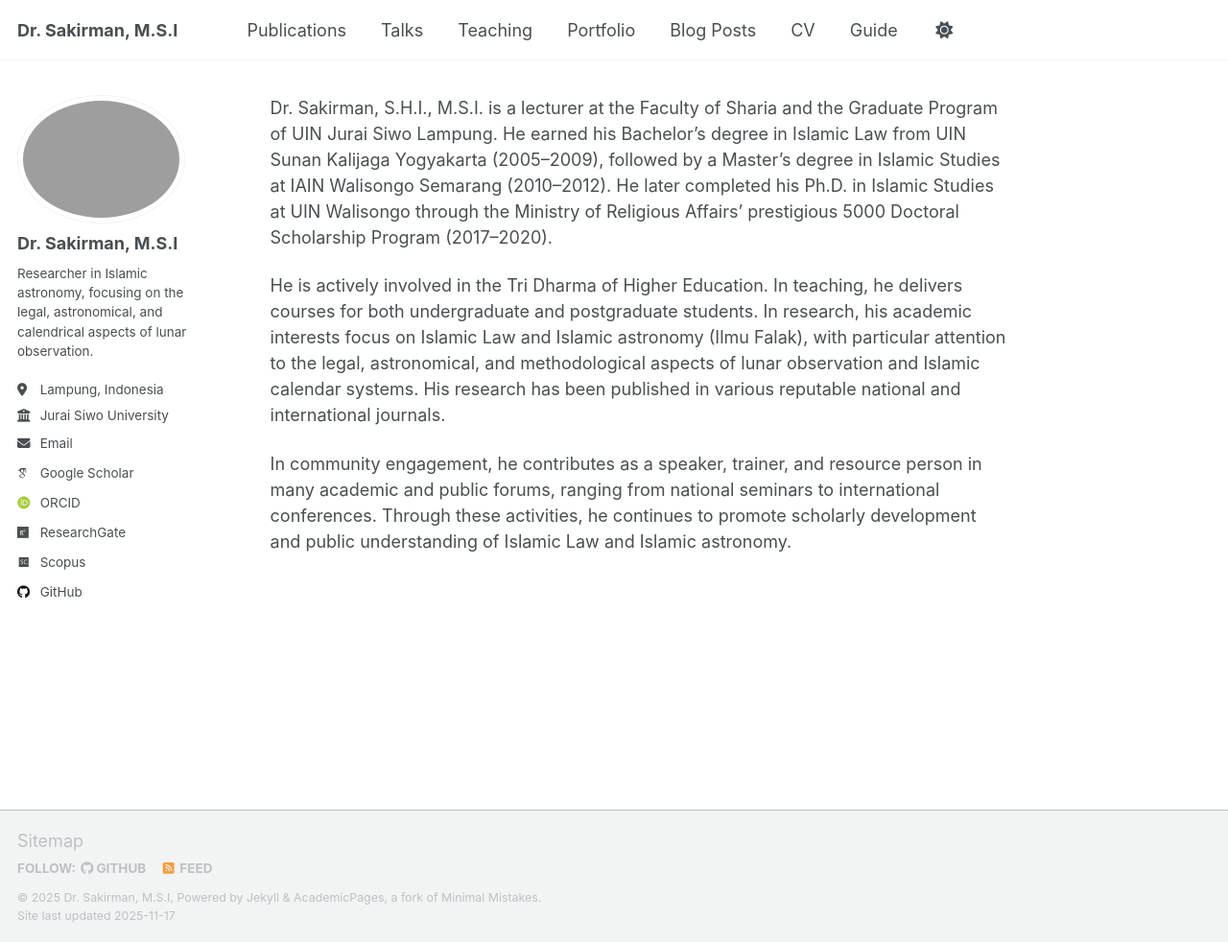
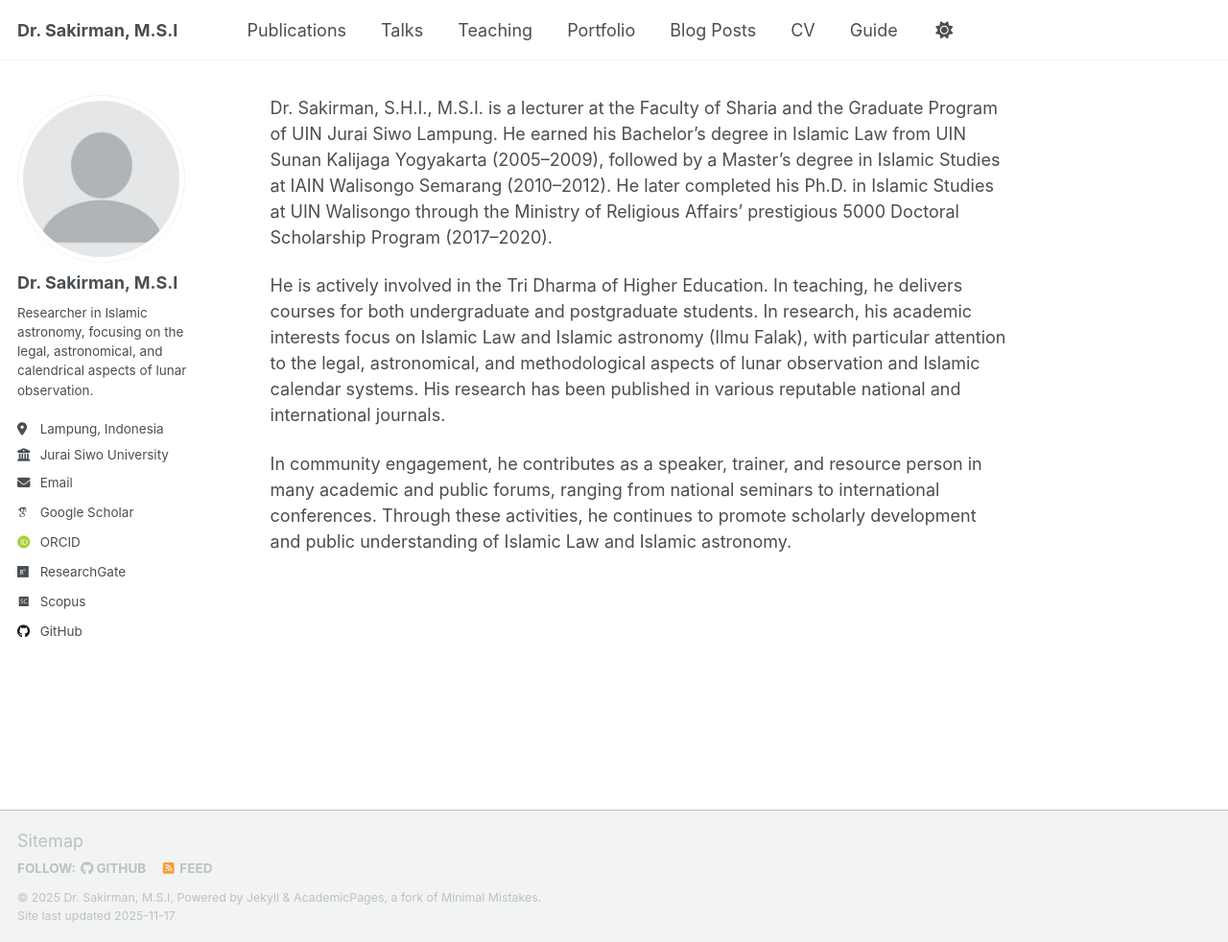
Before and after one commit to sakir-man/sakir-man.github.io, a Jekyll site: the page built from _pages/about.md, in a window 1280 px wide and 982 px high. Shown: the whole window at 96% size. Built offline with Jekyll 4.4.1, drawn with Linux system fonts in a browser that asks for light colours; some web fonts are replaced; a script that is not in the unit is left out.

Commit message:
Update _config.yml

```diff
--- a/_config.yml
+++ b/_config.yml
@@ -22,7 +22,7 @@ repository               : "sakir-man.github.io "
 #               Additional customization can be done by editing /_includes/author-profile.html
 author:
   # Biographic information
-  avatar           : "profile,png"
+  avatar           : "profile.png"
   name             : "Dr. Sakirman, M.S.I"
   pronouns         : # example: "she/her"
   bio              : "Researcher in Islamic astronomy, focusing on the legal, astronomical, and calendrical aspects of lunar observation."
```
